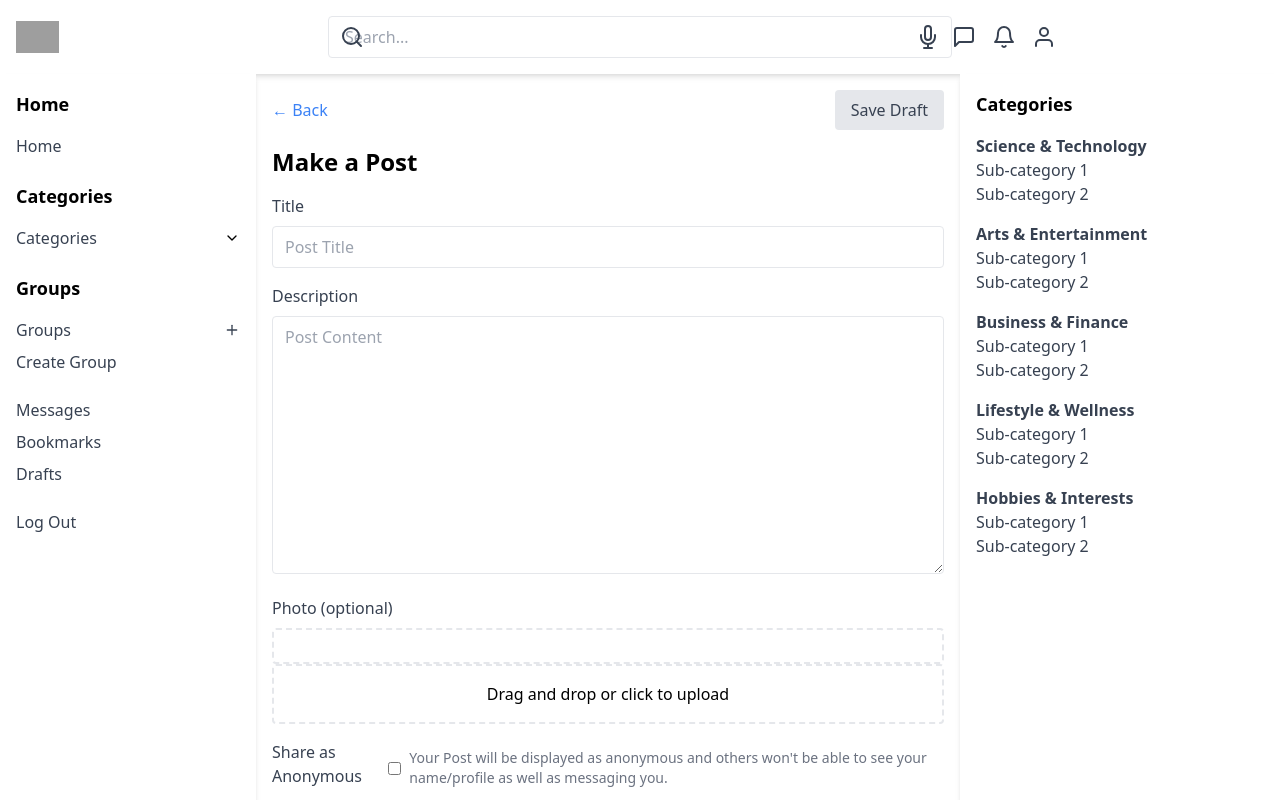
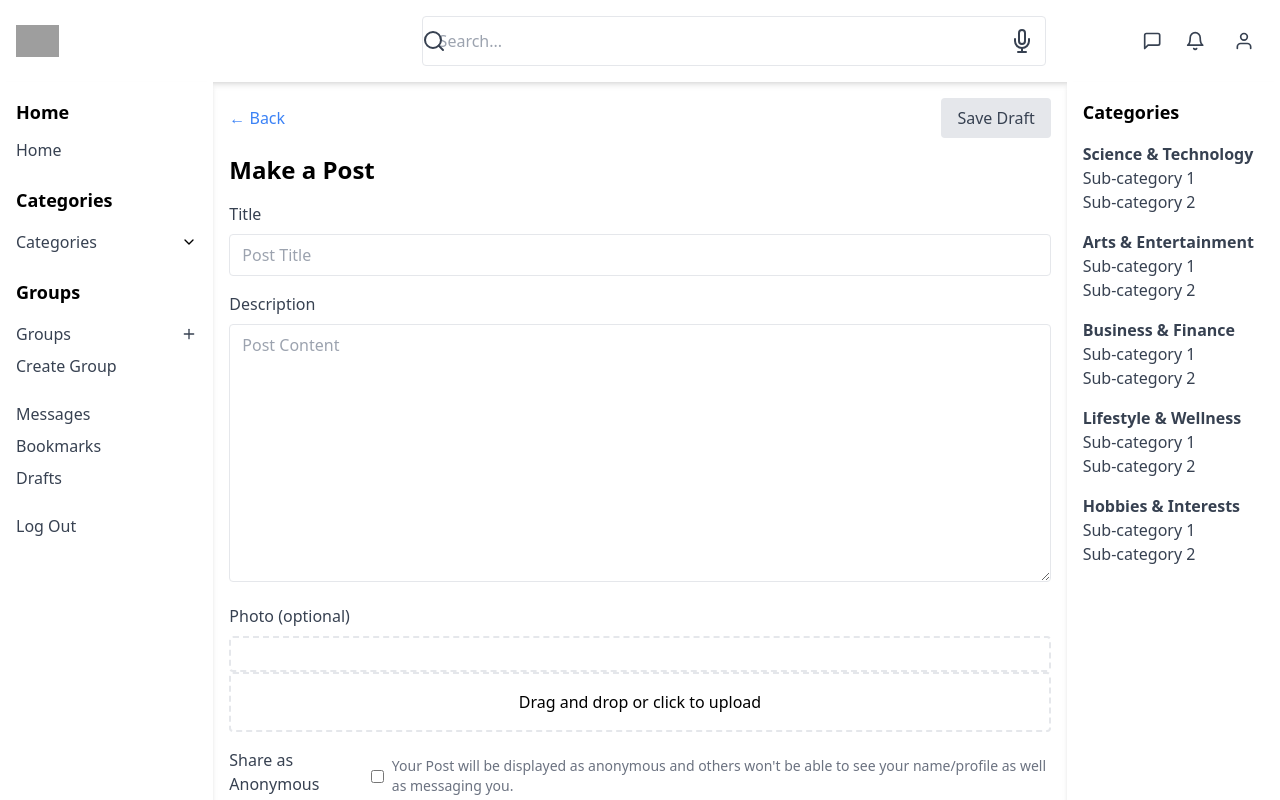
Before and after one commit to Thatohatsi880/chat_circle, a React (Vite) app in the folder chat_circle/: page /CreatePosts in a window 1280 px wide. Shown: the top 800 px of the page. Built offline with nearby package versions, Linux system fonts and the light colour scheme; grey boxes are pictures that could not be loaded.

Commit message:
Update CreatePosts.jsx

```diff
--- a/chat_circle/src/Pages/CreatePosts.jsx
+++ b/chat_circle/src/Pages/CreatePosts.jsx
@@ -36,20 +36,20 @@ const IntegratedComponent = () => {
         </div>
         <div className="flex items-center justify-center" style={{ width: '50%' }}>
           <div className="relative w-full flex justify-between items-center">
-            <FiSearch className="text-gray-700 h-6 w-6 absolute left-0 ml-3" />
+            <FiSearch className="text-gray-700 h-10 w-6 absolute left-0 ml-0" />
             <input
               type="text"
               placeholder="Search..."
-              className="border rounded py-2 px-4 w-full pr-12"
+              className="border rounded py-3 px-4 w-full pr-12"
             />
             <FiMic className="text-gray-700 h-6 w-6 absolute right-0 mr-3" />
           </div>
         </div>
-        <div className="flex items-center space-x-4" style={{ width: '25%' }}>
-          <FiMessageSquare className="text-gray-700 h-6 w-6 cursor-pointer" />
-          <FiBell className="text-gray-700 h-6 w-6 cursor-pointer" />
+        <div className="flex items-center space-x-4" style={{ width: '10%' }}>
+          <FiMessageSquare className="text-gray-700 h-5 w-10 cursor-pointer" />
+          <FiBell className="text-gray-700 h-5 w-10 cursor-pointer" />
           <div className="relative">
-            <FiUser className="text-gray-700 h-6 w-6 cursor-pointer" onClick={toggleUserMenu} />
+            <FiUser className="text-gray-700 h-5 w-10 cursor-pointer" onClick={toggleUserMenu} />
             {userMenuVisible && (
               <div className="absolute right-0 mt-2 w-48 bg-white border rounded-md shadow-lg py-1">
                 <a href="#" className="block px-4 py-2 text-sm text-gray-700 hover:bg-gray-100">Profile</a>
@@ -62,9 +62,9 @@ const IntegratedComponent = () => {
       </div>
 
       <div className="flex flex-1">
-        <div className="w-1/5 bg-white p-4 shadow-md">
+        <div className="w-1/6 bg-white p-4 shadow-md">
           <div className="mb-6">
-            <h2 className="text-lg font-bold mb-4">Home</h2>
+            <h2 className="text-lg font-bold mb-3">Home</h2>
             <ul>
               <li className="mb-2">
                 <a href="/" className="text-gray-700">Home</a>
@@ -179,7 +179,7 @@ const IntegratedComponent = () => {
         </div>
 
         {/* Right Sidebar */}
-        <div className="w-1/4 bg-white p-4 shadow-md">
+        <div className="w-1/6 bg-white p-4 shadow-md">
           <h2 className="text-lg font-bold mb-4">Categories</h2>
           <div>
             <h3 className="text-gray-700 font-bold">Science & Technology</h3>
```
